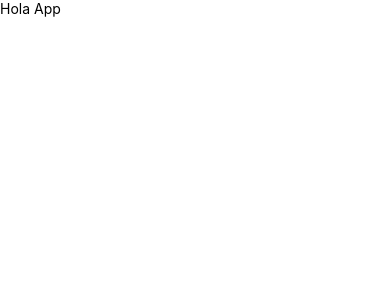
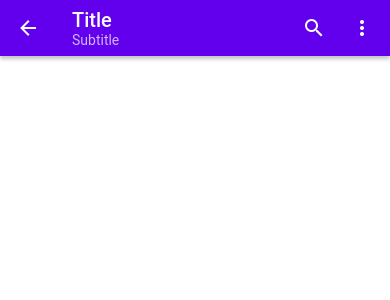
Before and after one commit to angeledu/expensesReactApp, a React Native app: screen / in a window 390 px wide. Shown: the top 300 px of the page. Built offline with nearby package versions, Linux system fonts and the light colour scheme.

Commit message:
modificacion del home con paper

```diff
--- a/App.tsx
+++ b/App.tsx
@@ -1,11 +1,24 @@
 import React from 'react';
 import { SafeAreaView, Text, View } from "react-native";
+import { Appbar } from 'react-native-paper';
 
 
 const App = () => {
+
+  const _goBack = () => console.log('Went back');
+
+  const _handleSearch = () => console.log('Searching');
+
+  const _handleMore = () => console.log('Shown more');
+
   return (
     <SafeAreaView>
-        <Text>Hola App</Text>
+        <Appbar.Header>
+          <Appbar.BackAction onPress={_goBack} />
+          <Appbar.Content title="Title" subtitle="Subtitle" />
+          <Appbar.Action icon="magnify" onPress={_handleSearch} />
+          <Appbar.Action icon="dots-vertical" onPress={_handleMore} />
+        </Appbar.Header>
     </SafeAreaView>
   )
 };
--- a/package.json
+++ b/package.json
@@ -11,7 +11,9 @@
   },
   "dependencies": {
     "react": "17.0.2",
-    "react-native": "0.67.3"
+    "react-native": "0.67.3",
+    "react-native-paper": "^4.11.2",
+    "react-native-vector-icons": "^9.1.0"
   },
   "devDependencies": {
     "@babel/core": "^7.12.9",
```
Also changed, not shown: 6 other files (tests, documents, lock files or other folders).
